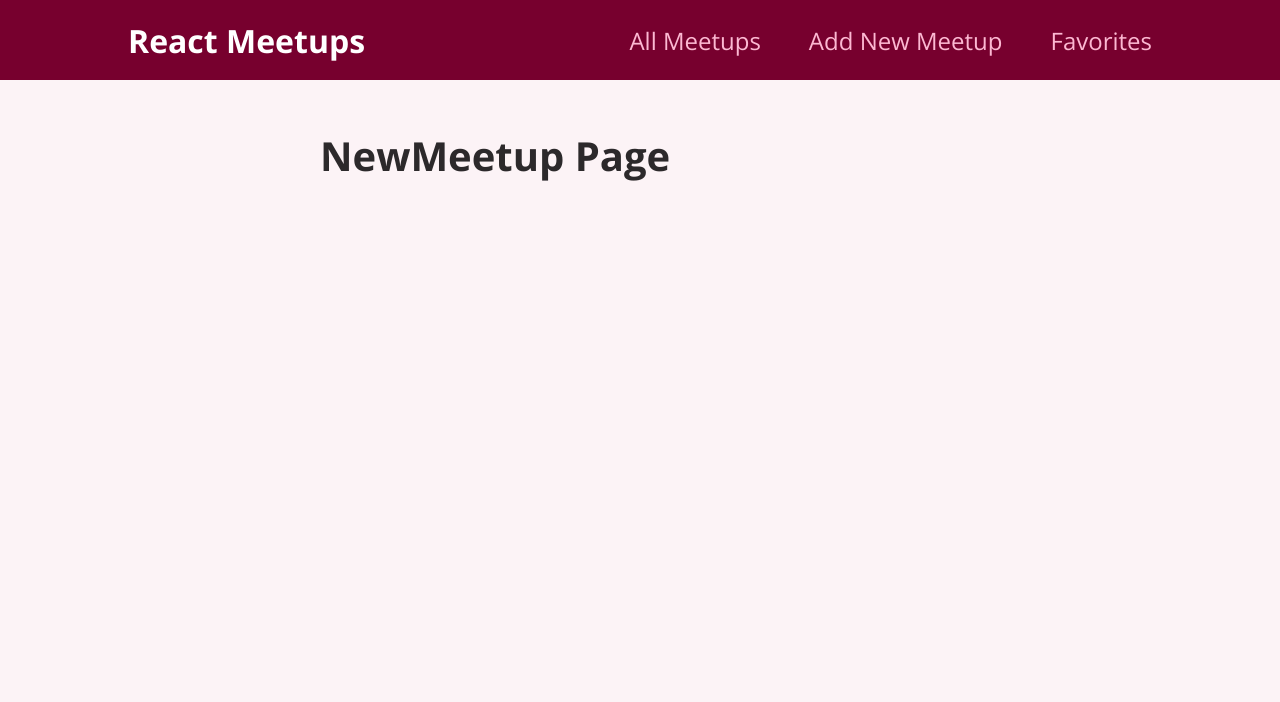
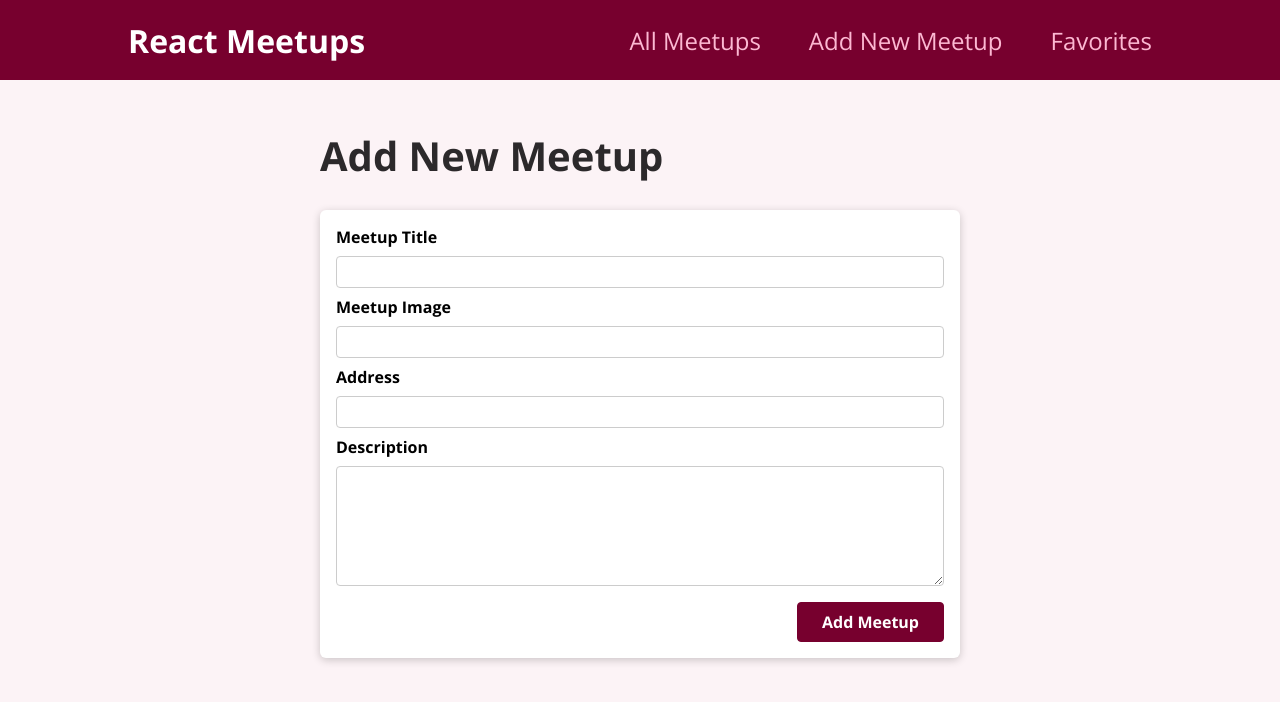
Before and after one commit to silviolimeira/react-course, a JavaScript app: page /new-meetup in a window 1280 px wide. Shown: the top 702 px of the page. Built offline with nearby package versions, Linux system fonts and the light colour scheme; the HTML template or start-up script is replaced by a standard one.

Commit message:
Working With Forms

```diff
--- /dev/null
+++ b/src/components/meetups/NewMeetupForm.js
@@ -0,0 +1,32 @@
+import classes from "./NewMeetupForm.module.css";
+import Card from "../ui/Card";
+
+function NewMeetupForm() {
+  return (
+    <Card>
+      <form className={classes.form}>
+        <div className={classes.control}>
+          <label htmlFor="title">Meetup Title</label>
+          <input type="text" required id="title" />
+        </div>
+        <div className={classes.control}>
+          <label htmlFor="image">Meetup Image</label>
+          <input type="url" required id="image" />
+        </div>
+        <div className={classes.control}>
+          <label htmlFor="address">Address</label>
+          <input type="text" required id="address" />
+        </div>
+        <div className={classes.control}>
+          <label htmlFor="description">Description</label>
+          <textarea type="text" required id="description" rows="5"></textarea>
+        </div>
+        <div className={classes.actions}>
+          <button>Add Meetup</button>
+        </div>
+      </form>
+    </Card>
+  );
+}
+
+export default NewMeetupForm;
--- /dev/null
+++ b/src/components/meetups/NewMeetupForm.module.css
@@ -0,0 +1,45 @@
+.form {
+  padding: 1rem;
+}
+
+.control {
+  margin-bottom: 0.5rem;
+}
+
+.control label {
+  display: block;
+  font-weight: bold;
+  margin-bottom: 0.5rem;
+}
+
+.control input,
+.control textarea {
+  display: block;
+  font: inherit;
+  border-radius: 4px;
+  border: 1px solid #ccc;
+  padding: 0.25rem;
+  width: 100%;
+}
+
+.actions {
+  margin-top: 1rem;
+  text-align: right;
+}
+
+.actions button {
+  font: inherit;
+  cursor: pointer;
+  background-color: #77002e;
+  color: white;
+  padding: 0.5rem 1.5rem;
+  border: 1px solid #77002e;
+  border-radius: 4px;
+  font-weight: bold;
+}
+
+.actions button:hover,
+.actions button:active {
+  background-color: #a50e48;
+  border-color: #a50e48;
+}
--- a/src/pages/NewMeetup.js
+++ b/src/pages/NewMeetup.js
@@ -1,7 +1,10 @@
+import NewMeetupForm from "../components/meetups/NewMeetupForm";
+
 function NewMeetupPage() {
   return (
     <>
-      <h1>NewMeetup Page</h1>
+      <h1>Add New Meetup</h1>
+      <NewMeetupForm />
     </>
   );
 }
```
